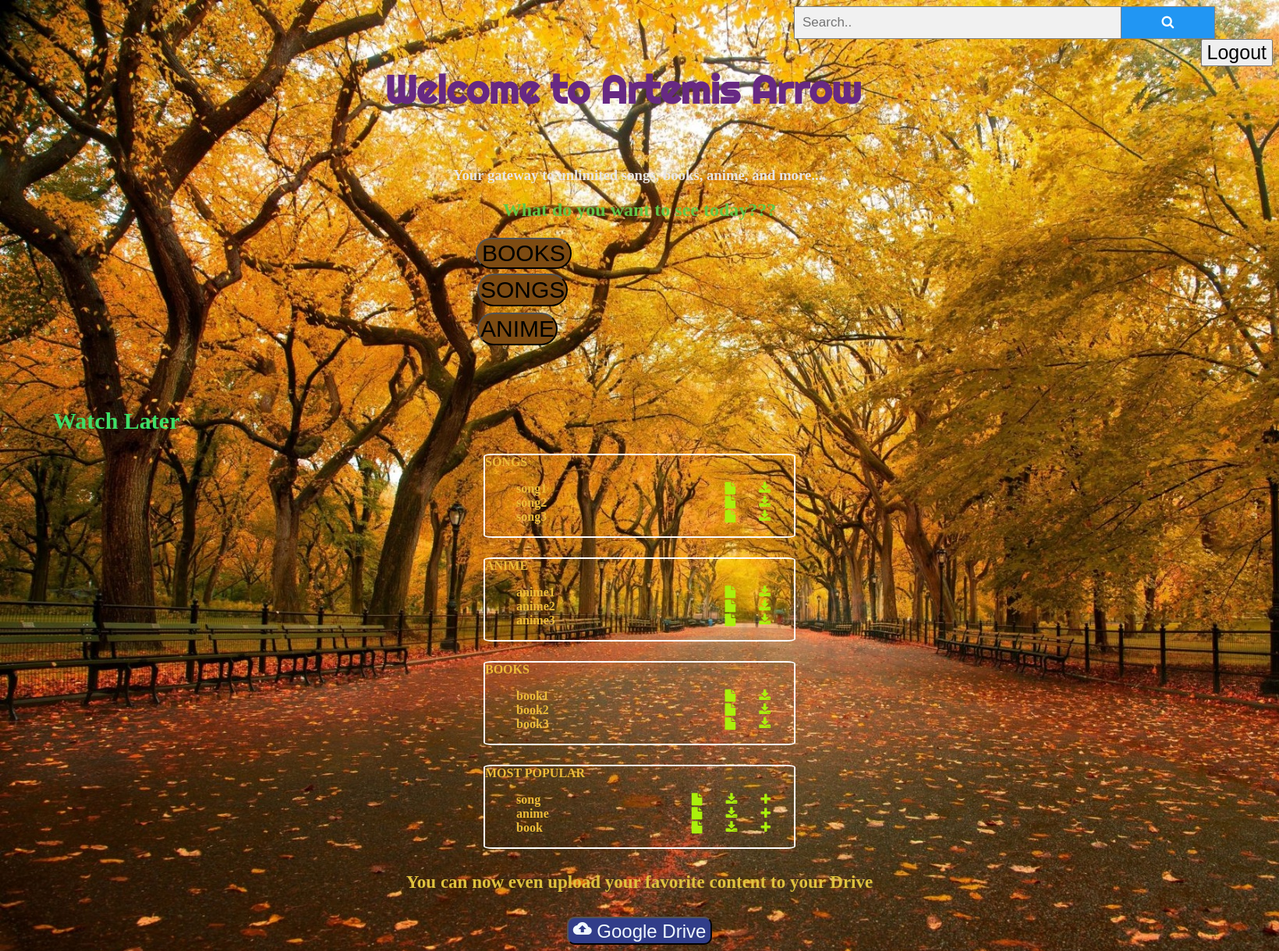
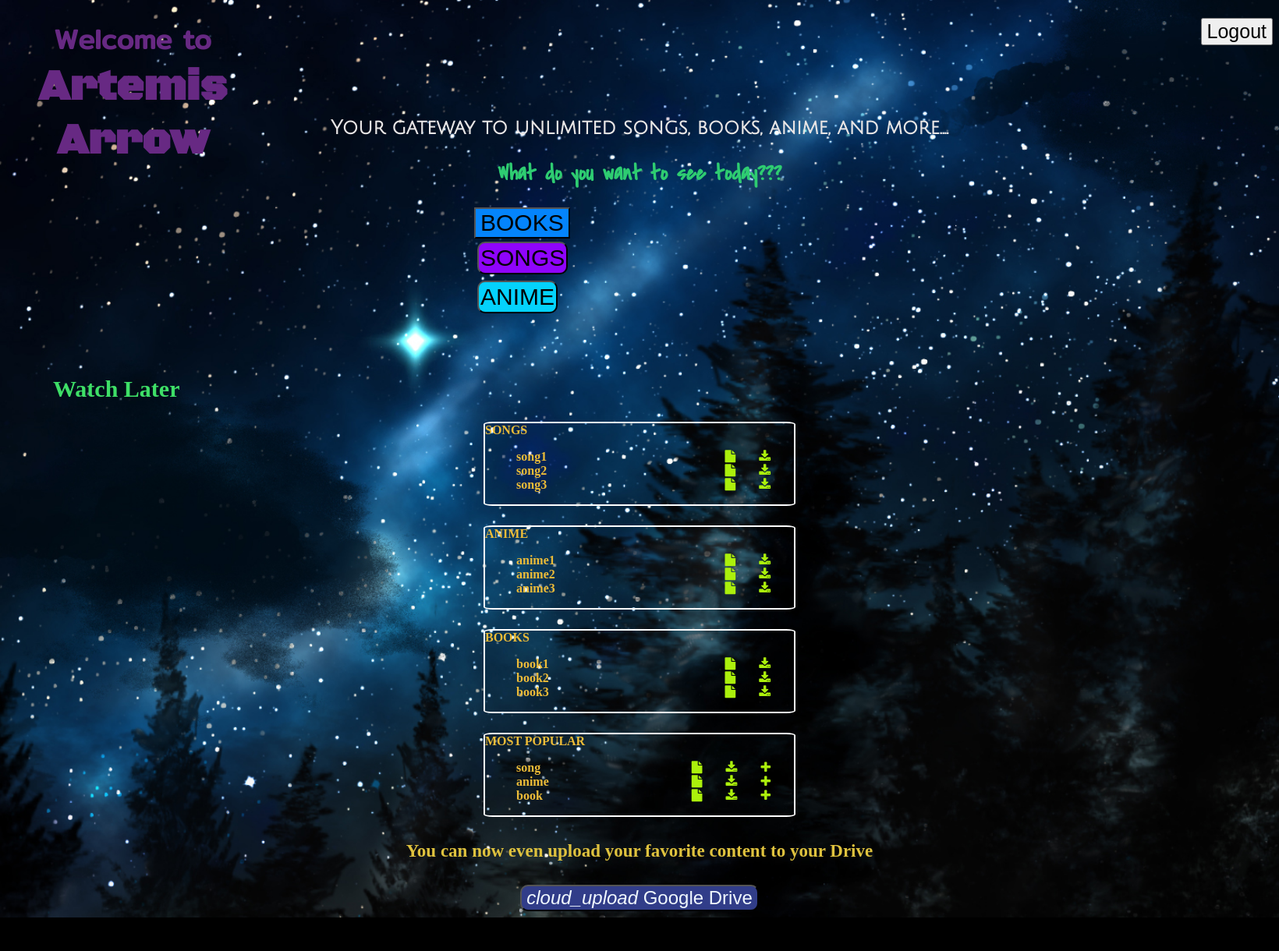
Before and after one commit to TheLethalCode/Artemis-arrow, a Python web app: template templates/profile.html in a window 1640 px wide. Shown: the whole page at 78% size. After the commit the page ends 1177 px from the top, so only its background shows below. Run offline with Jinja, Linux system fonts and the light colour scheme; the template is opened without the code that fills it, so the values that code supplies are empty.

Commit message:
Profile page updated with newer fonts and better background

```diff
--- a/static/css/profile_styles.css
+++ b/static/css/profile_styles.css
@@ -1,22 +1,29 @@
 body{
-	background: url("../images/AUTUMN_fall_tree_forest_landscape_nature_leaves_1920x1280.jpg")repeat 0 0;
-	background-color:firebrick;
+	background-image:url("../images/735997.jpg");
+	background-color:black;
     background-repeat: no-repeat;
-
+    background-size: cover;
 
 
 }
 h1{
     text-align: center;
-	font-family: "Bebas Neue", Arial;
-    margin-left:50px;
+
+    margin-left:0px;
+    margin-right:1300px;
     -webkit-animation:colorchange 20s infinite alternate;
     font-family:fantasy;
     height:60px;
-    font-size: 50px;
-    font-family:'Righteous';
+    font-size: 35px;
+    font-family:'Mitr';
+
 
     }
+.de{
+    font-size:55px;
+    font-family: 'Black Ops One';
+}
+
 
     @-webkit-keyframes colorchange {
       0% {
@@ -79,11 +86,14 @@ h1{
 h3{
     text-align: center;
     color:#E8E5E5;
-    font-family:
+    font-family:'Julius Sans One';
+    font-size:25px;
 }
 h2{
     text-align: center;
-    color:#62C746;
+    color:#2ECC71;
+    font-size: 29px;
+    font-family:'Covered By Your Grace';
 }
 #selection{
     padding-left: 600px;
@@ -94,33 +104,32 @@ h2{
 
 
 #book-btn{
-    background-color:#7D4B12 ;
+    background-color:#0484FC;
     font-size: 30px;
-
-    margin:2px;
-    border-radius:60px;
+    border-color:#7D4B12#FC0804
+    border-radius:10px;
 
 }
 #book-btn:hover{
-    background-color: ;
+    background-color:darkblue;
     transition:0.2s;
 }
 #song-btn{
-    background-color:#7D4B12;
+    background-color:#8F04FC;
     font-size: 30px;
     padding:2px;
     margin:4px;
-     border-radius:60px;
+     border-radius:10px;
 }
 #song-btn:hover{
     background-color:cadetblue;
     transition:0.2s;
 }#anime-btn{
-    background-color:#7D4B12;
+    background-color:#04D2FC;
     font-size: 30px;
     padding:2px;
     margin:4px;
-     border-radius:60px;
+     border-radius:10px;
 }
 #anime-btn:hover{
     background-color:forestgreen;
@@ -139,14 +148,7 @@ nav{
 }
 
 /* Style the search field */
-form.example input[type=text] {
-  padding: 10px;
-  font-size: 17px;
-  border: 1px solid grey;
-  float: left;
-  width: 70%;
-  background: #f1f1f1;
-}
+
 
 /* Style the submit button */
 form.example button {
--- a/templates/profile.html
+++ b/templates/profile.html
@@ -6,15 +6,12 @@
 	<link rel="stylesheet" href="https://cdnjs.cloudflare.com/ajax/libs/font-awesome/4.7.0/css/font-awesome.min.css">
     <link href="https://fonts.googleapis.com/css?family=Anton|Josefin+Sans|Paytone+One|Righteous" rel="stylesheet">
 	<link rel="stylesheet" type="text/css" href="../static/css/profile_styles.css">
-	<link href="https://fonts.googleapis.com/icon?family=Material+Icons" rel="stylesheet"> </li>
+<link href="https://fonts.googleapis.com/css?family=Black+Ops+One|Covered+By+Your+Grace|Julius+Sans+One|Mitr" rel="stylesheet">
 </head>
 <body>
     		<div class="search-box">
 		  <!-- The form -->
-<form class="example" action="action_page.php">
-  <input type="text" placeholder="Search.." name="search">
-  <button type="submit"class="search.btn"><i class="fa fa-search"></i></button>
-</form>
+
 
 		    <div class="searched-item">
 
@@ -22,7 +19,7 @@
 		</div>
      <nav><button class="btn" id="logout-
                 btn">Logout</button></nav>
-     <h1>Welcome to Artemis Arrow</h1><br>
+     <h1>Welcome to<br><span class="de">      Artemis Arrow</span></h1><br>
     <h3>Your gateway to unlimited songs, books, anime, and more....</h3>
             <h2>What do you want to see today???</h2>
 
```
Also changed, not shown: static/css/anime_css.css (+6 -6 lines), static/images/735997.jpg (added).
